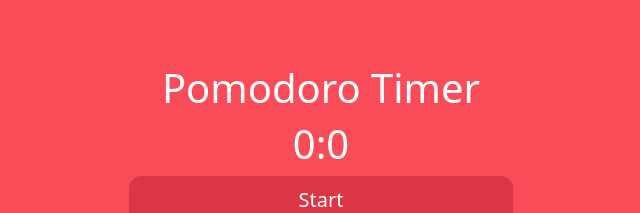
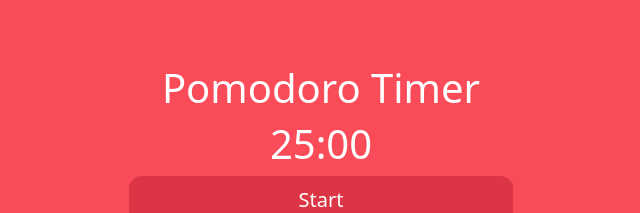
Before and after one commit to Davisralves/kanban-pomodoro, a React (Create React App) app in the folder pomodoro-kanban/: page / in a window 1280 px wide. Shown: the top 213 px of the page, without its empty margins (319-959 px from the left). Built offline with nearby package versions, Linux system fonts and the light colour scheme.

Commit message:
corrigindo array de minutos e segundos

```diff
--- a/pomodoro-kanban/src/Components/Timer.tsx
+++ b/pomodoro-kanban/src/Components/Timer.tsx
@@ -1,20 +1,20 @@
 import React, { useState, useEffect } from "react";
 import Button from "react-bootstrap/Button";
 
-const seconds: string[] = [];
+const secondsArray: string[] = [];
 for(let index = 59; index >= 0; index -= 1) {
   if(index >= 10) {
-    seconds.unshift(index.toString());
-  } else seconds.unshift('0' + index.toString())
+    secondsArray.unshift(index.toString());
+  } else secondsArray.unshift('0' + index.toString())
 }
 const defaultMinutes = 25;
-const minutes = seconds.filter((number) => defaultMinutes >= parseInt(number));
-console.log(minutes, seconds);
+const minutesArray = secondsArray.filter((number) => defaultMinutes >= parseInt(number));
+console.log(minutesArray, secondsArray);
 
 
 export default function Timer() {
 	const [seconds, setSeconds] = useState(0);
-	const [minutes, setMinutes] = useState(0);
+	const [minutes, setMinutes] = useState(25);
 	const [button, setButton] = useState(false);
 
   const endTimer = (): number => {
@@ -35,12 +35,12 @@ export default function Timer() {
 						else {
               setMinutes((minutes) => {
                 if(minutes > 0) {
-                  return minutes -1
+                  return minutes - 1
                 } else {
                   return endTimer();
                 };
               })
-              return 60;
+              return 59;
             };
 					}),
 				oneSecond
@@ -50,11 +50,10 @@ export default function Timer() {
 	};
 
 	useEffect(timer, [button]);
-
 	return (
 		<section id="TimerSection">
 			<div className="flexbox">
-				<h1 data-testid="Timer">{`${minutes}:${seconds}`}</h1>
+				<h1 data-testid="Timer">{`${minutes}:${secondsArray[seconds]}`}</h1>
 			</div>
 			<Button
 				id="Start"
```
